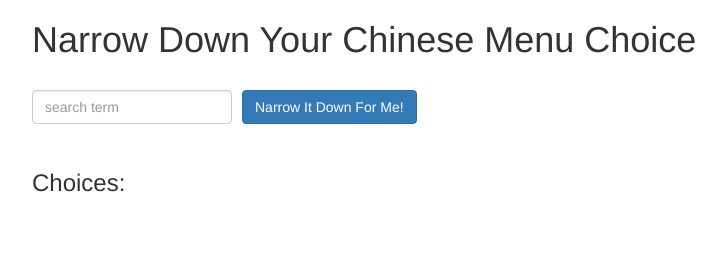
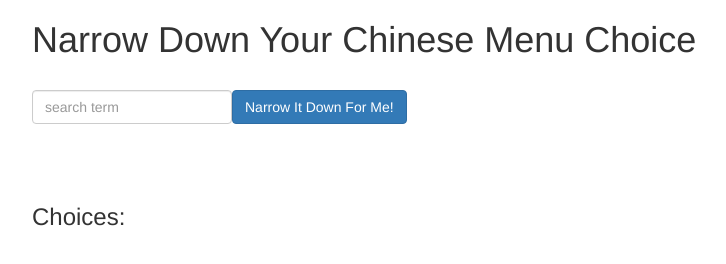
Before and after one commit to syfy/coursera-angular, a plain HTML site: page assignment-003/index.html in a window 1280 px wide. Shown: the whole page, without its empty margins (38-764 px from the left). Drawn offline with Linux system fonts and the light colour scheme; files that its build step writes are made by us from their sources.

Commit message:
refactor

```diff
--- a/assignment-003/index.html
+++ b/assignment-003/index.html
@@ -17,15 +17,9 @@
         <div class="form-group">
             <input type="text" placeholder="search term" class="form-control" ng-model="narrow.search">
         </div>
-        <div class="form-group narrow-button">
+        <div >
             <button class="btn btn-primary" ng-click="narrow.found();">Narrow It Down For Me!</button>
         </div>
-
-        <!-- <li ng-repeat="items in narrow.list">
-      {{items.description}}
-    </li> -->
-        <!-- found-items should be implemented as a component -->
-        <!-- <button ng-click="narrow.remove($item)">submit</button> -->
         <found-item found-items="narrow.list" on-remove="narrow.remove(index)" title="Choices: ">
             </found-items>
     </div>
```
